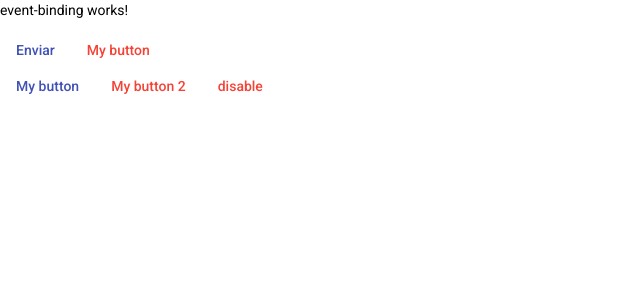
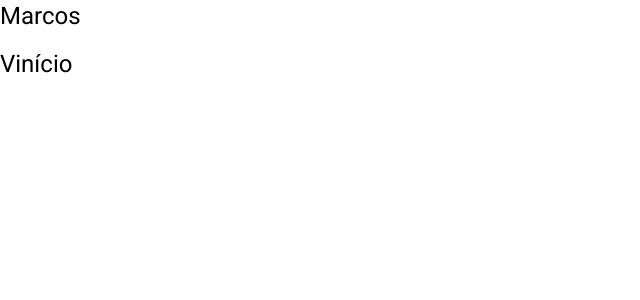
Before and after one commit to marcosviniciohd/angular-7-material-desing, an Angular app in the folder data-binding-app/: page / in a window 1280 px wide. Shown: the top 300 px of the page, without its empty margins (0-640 px from the left). Built offline with nearby package versions, Linux system fonts and the light colour scheme.

Commit message:
revisao string interpolation

```diff
--- a/data-binding-app/src/app/app.component.html
+++ b/data-binding-app/src/app/app.component.html
@@ -1,4 +1,5 @@
 <!--<app-string-interpolation></app-string-interpolation>
 <app-card-string-interpolation></app-card-string-interpolation>
 <app-property-binding></app-property-binding>-->
-<app-event-binding></app-event-binding>
+<!-- <app-event-binding></app-event-binding> -->
+<app-string-interpolation-revision></app-string-interpolation-revision>
--- a/data-binding-app/src/app/app.module.ts
+++ b/data-binding-app/src/app/app.module.ts
@@ -12,6 +12,7 @@ import {MatInputModule} from '@angular/material/input';
 import { PropertyBindingComponent } from './property-binding/property-binding.component';
 import { EventBindingComponent } from './event-binding/event-binding.component';
 import {MatProgressSpinnerModule} from '@angular/material/progress-spinner';
+import { StringInterpolationRevisionComponent } from './string-interpolation-revision/string-interpolation-revision.component';
 
 @NgModule({
   declarations: [
@@ -20,6 +21,7 @@ import {MatProgressSpinnerModule} from '@angular/material/progress-spinner';
     CardStringInterpolationComponent,
     PropertyBindingComponent,
     EventBindingComponent,
+    StringInterpolationRevisionComponent,
   ],
   imports: [
     BrowserModule,
--- a/data-binding-app/src/app/event-binding/event-binding.component.html
+++ b/data-binding-app/src/app/event-binding/event-binding.component.html
@@ -2,7 +2,7 @@
 
 <section>
   <button mat-button color="primary" (click)="save()">Enviar</button>
-  <button mat-button color="warn" (click)="myButton()">{{buttonName}}</button>
+  <button mat-button color="warn" (click)="myButton()">{{ buttonName }}</button>
 </section>
 
 <section>
@@ -10,9 +10,9 @@
   <button mat-button color="warn" [disabled]="!btnEnable">My button 2</button>
 
   <button mat-button color="warn" [disabled]="!btnEnable" (click)="disable">disable</button>
-  <mat-progress-spinner
+  <!-- <mat-progress-spinner
         color="primary"
         [mode]="spinnerMode"
         value="0">
-  </mat-progress-spinner>
+  </mat-progress-spinner> -->
 </section>
--- /dev/null
+++ b/data-binding-app/src/app/string-interpolation-revision/string-interpolation-revision.component.html
@@ -0,0 +1,2 @@
+<h1>{{ pessoa.nome }}</h1>
+<h1>{{ pessoa.sobreNome }}</h1>
--- /dev/null
+++ b/data-binding-app/src/app/string-interpolation-revision/string-interpolation-revision.component.ts
@@ -0,0 +1,22 @@
+import { Component, OnInit } from '@angular/core';
+
+@Component({
+  selector: 'app-string-interpolation-revision',
+  templateUrl: './string-interpolation-revision.component.html',
+  styleUrls: ['./string-interpolation-revision.component.css']
+})
+export class StringInterpolationRevisionComponent implements OnInit {
+
+  nome: string = 'Marcos Vinício';
+
+  pessoa = {
+    nome: 'Marcos',
+    sobreNome: 'Vinício',
+  }
+
+  constructor() { }
+
+  ngOnInit(): void {
+  }
+
+}
```
Also changed, not shown: data-binding-app/src/app/string-interpolation-revision/string-interpolation-revision.component.css (added), 1 other file (tests, documents, lock files or other folders).
